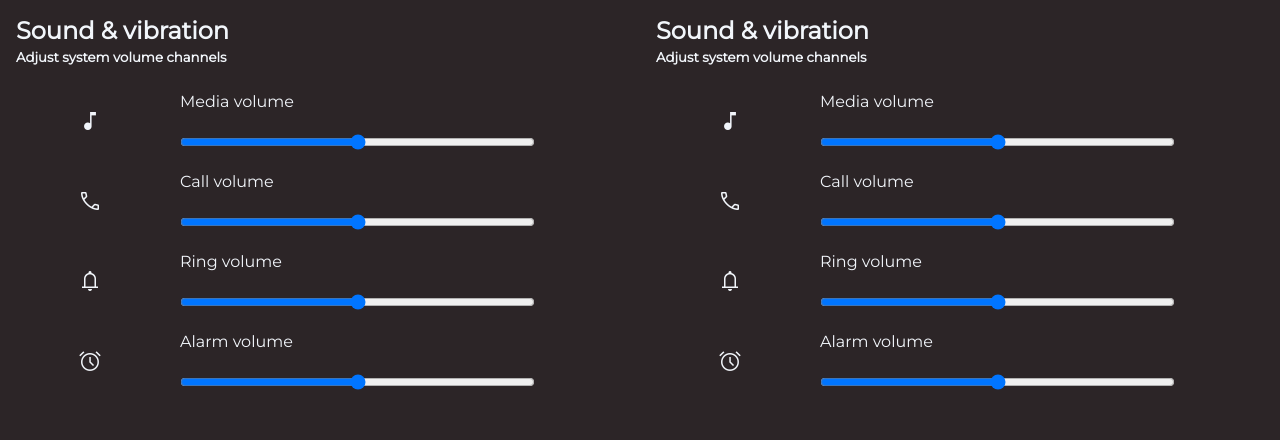
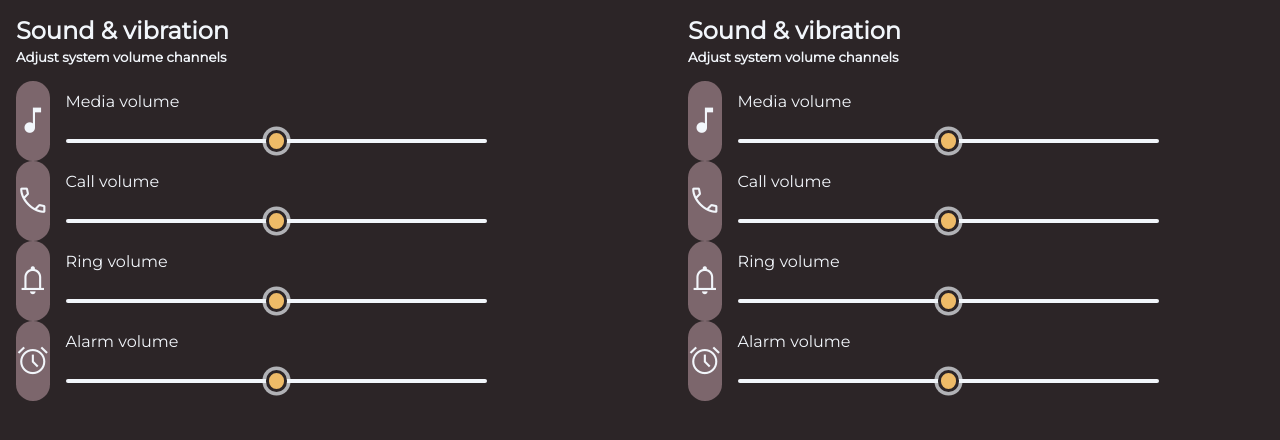
Before and after one commit to radovanbotik/Settings_UI, a plain HTML site: page index.html in a window 1280 px wide. Drawn offline with nearby package versions, Linux system fonts and the light colour scheme.

Commit message:
custom range slider

```diff
--- a/index.css
+++ b/index.css
@@ -23,20 +23,17 @@
 }
 
 body {
+  background-color: #2c2527;
   font-family: var(--font-secondary);
   color: var(--white);
   height: 100vh;
 
   display: grid;
   grid-template-columns: repeat(auto-fit, minmax(300px, 1fr));
+  gap: 4em;
 }
 .settings-control {
   width: 100%;
-  background-color: #2c2527;
-}
-
-.settings-control > * {
-  flex: 1;
 }
 
 .section-header {
@@ -46,7 +43,7 @@ body {
 }
 
 .group-control {
-  /* max-width: 800px; */
+  /* max-width: 500px; */
 
   padding: 1em;
   display: flex;
@@ -61,16 +58,18 @@ body {
 }
 
 .volume-icon {
-  flex: 1;
-
+  font-size: 4ex;
+  flex-grow: 0;
+  background-color: #7c666c;
+  border-radius: 0.5ex;
   display: grid;
   place-items: center;
   justify-content: center;
 }
 .volume-range {
-  flex: 3;
+  flex: 1;
   display: grid;
-  /* justify-content: start; */
+  grid-auto-rows: 1fr;
   align-items: center;
   grid-template-columns: 80%;
   /* flex-grow: 1; */
@@ -81,3 +80,32 @@ body {
 .volume-range-input {
   /* align-self: flex-start; */
 }
+
+input[type="range"] {
+  appearance: none;
+  display: block;
+  inline-size: 100%;
+  background-color: transparent;
+  outline-offset: 5px;
+}
+input[type="range"]::-webkit-slider-runnable-track {
+  appearance: none;
+  block-size: 0.5ex;
+  border-radius: 5ex;
+  background-color: var(--white);
+}
+input[type="range"]::-webkit-slider-thumb {
+  appearance: none;
+  cursor: ew-resize;
+  border: 3px solid var(--black);
+  inline-size: 3ex;
+  block-size: 3ex;
+  margin-top: -1.25ex;
+  border-radius: 50%;
+  background-color: #eebb68;
+  box-shadow: 0 0 0 0.5ex var(--white-faded);
+}
+input[type="range"]::-webkit-slider-thumb:hover,
+input[type="range"]::-webkit-slider-thumb:active {
+  box-shadow: 0 0 0 1ex var(--white-faded);
+}
--- a/index.html
+++ b/index.html
@@ -32,6 +32,10 @@
                 name="media-volume-range"
                 id="media-volume-range"
                 class="volume-range-input"
+                min="0"
+                max="100"
+                step="5"
+                value="50"
               />
             </label>
           </div>
@@ -44,6 +48,10 @@
                 name="call-volume-range"
                 id="call-volume-range"
                 class="volume-range-input"
+                min="0"
+                max="100"
+                step="5"
+                value="50"
               />
             </label>
           </div>
@@ -58,6 +66,10 @@
                 name="ring-volume-range"
                 id="ring-volume-range"
                 class="volume-range-input"
+                min="0"
+                max="100"
+                step="5"
+                value="50"
               />
             </label>
           </div>
@@ -70,6 +82,10 @@
                 name="alarm-volume-range"
                 id="alarm-volume-range"
                 class="volume-range-input"
+                min="0"
+                max="100"
+                step="10"
+                value="50"
               />
             </label>
           </div>
```
